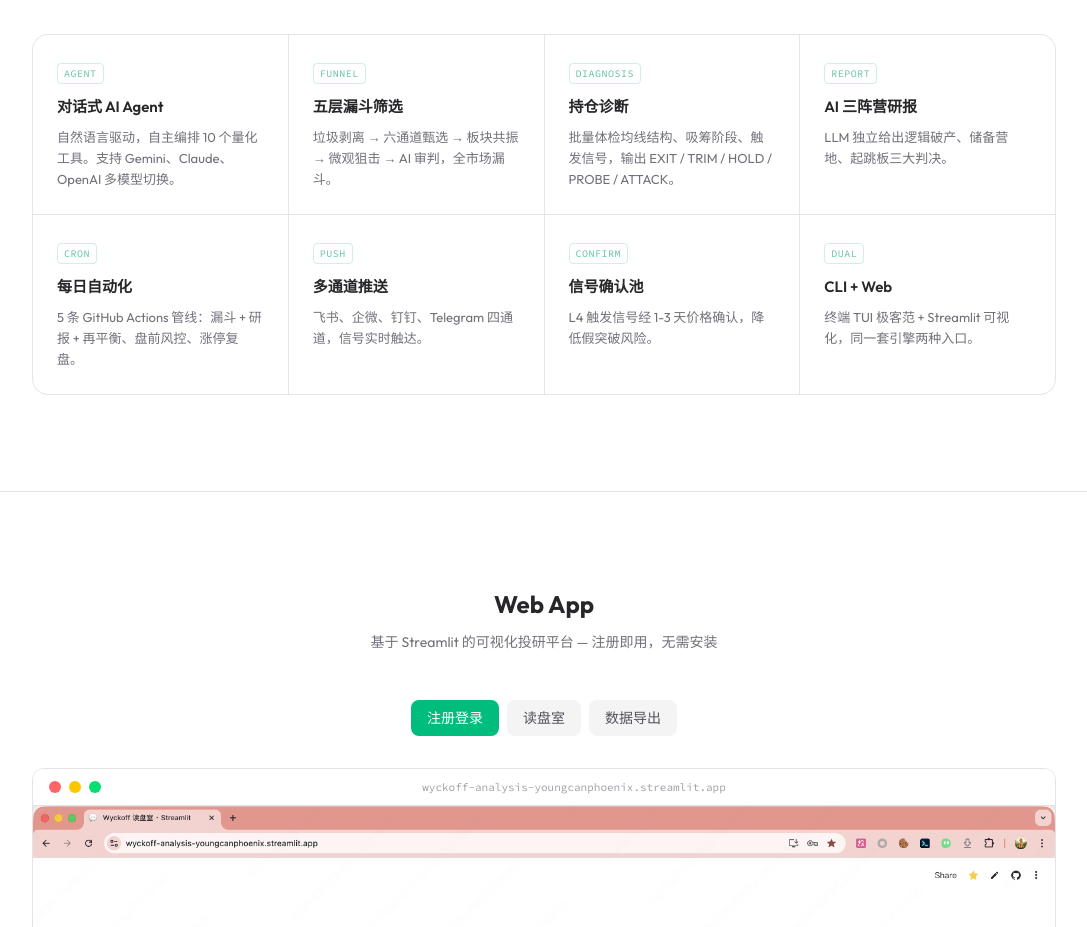
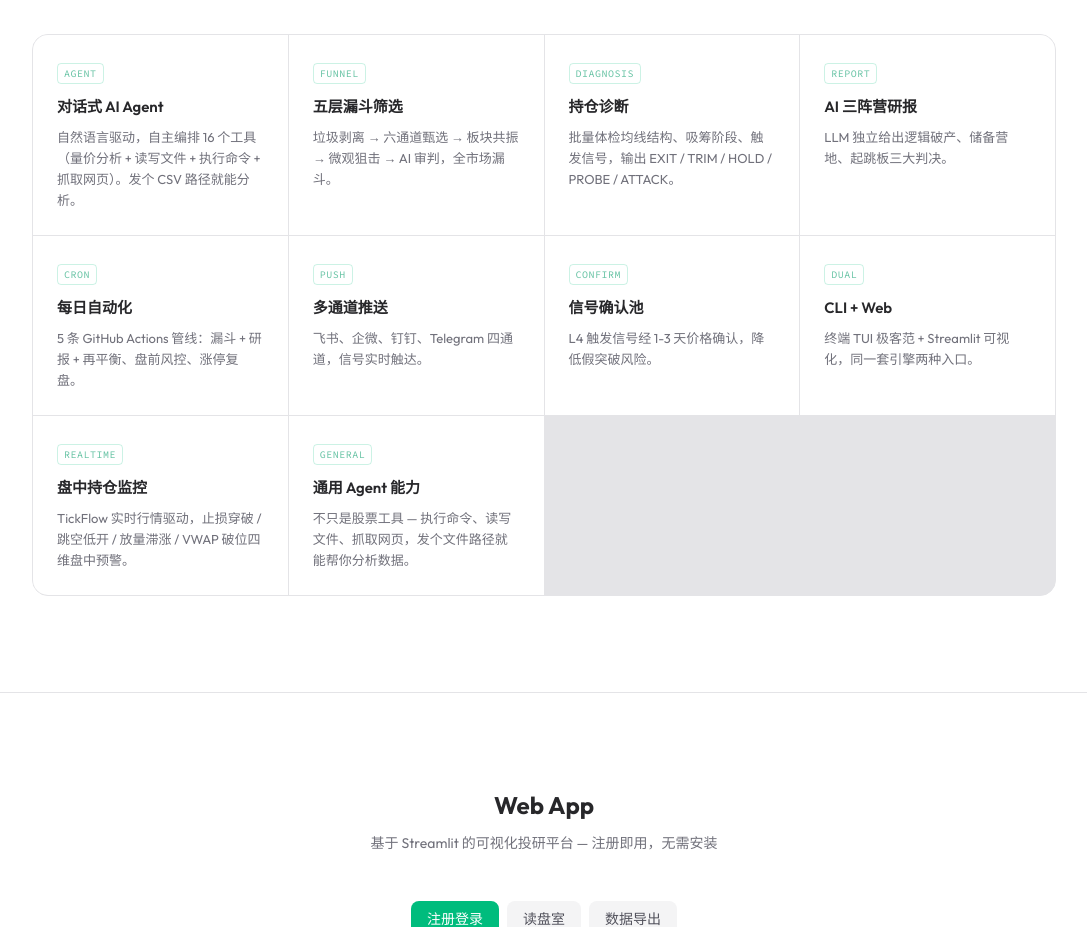
Before and after one commit to YoungCan-Wang/wyckoff-homepage, a React (Vite) app: page / in a window 1280 px wide. Shown: the part 940-1867 px from the top of the page, without its empty margins (96-1183 px from the left). Built offline with nearby package versions, Linux system fonts and the light colour scheme.

Commit message:
feat: add intraday monitor and general agent feature cards
Co-Authored-By: Claude Opus 4 <noreply@anthropic.com>

```diff
--- a/src/i18n/index.ts
+++ b/src/i18n/index.ts
@@ -13,7 +13,7 @@ export const zh = {
   features: {
     label: '核心能力',
     items: [
-      { tag: 'Agent', title: '对话式 AI Agent', desc: '自然语言驱动，自主编排 10 个量化工具。支持 Gemini、Claude、OpenAI 多模型切换。' },
+      { tag: 'Agent', title: '对话式 AI Agent', desc: '自然语言驱动，自主编排 16 个工具（量价分析 + 读写文件 + 执行命令 + 抓取网页）。发个 CSV 路径就能分析。' },
       { tag: 'Funnel', title: '五层漏斗筛选', desc: '垃圾剥离 → 六通道甄选 → 板块共振 → 微观狙击 → AI 审判，全市场漏斗。' },
       { tag: 'Diagnosis', title: '持仓诊断', desc: '批量体检均线结构、吸筹阶段、触发信号，输出 EXIT / TRIM / HOLD / PROBE / ATTACK。' },
       { tag: 'Report', title: 'AI 三阵营研报', desc: 'LLM 独立给出逻辑破产、储备营地、起跳板三大判决。' },
@@ -21,6 +21,8 @@ export const zh = {
       { tag: 'Push', title: '多通道推送', desc: '飞书、企微、钉钉、Telegram 四通道，信号实时触达。' },
       { tag: 'Confirm', title: '信号确认池', desc: 'L4 触发信号经 1-3 天价格确认，降低假突破风险。' },
       { tag: 'Dual', title: 'CLI + Web', desc: '终端 TUI 极客范 + Streamlit 可视化，同一套引擎两种入口。' },
+      { tag: 'Realtime', title: '盘中持仓监控', desc: 'TickFlow 实时行情驱动，止损穿破 / 跳空低开 / 放量滞涨 / VWAP 破位四维盘中预警。' },
+      { tag: 'General', title: '通用 Agent 能力', desc: '不只是股票工具 — 执行命令、读写文件、抓取网页，发个文件路径就能帮你分析数据。' },
     ],
   },
   webapp: {
@@ -138,7 +140,7 @@ export const en: typeof zh = {
   features: {
     label: 'Key Features',
     items: [
-      { tag: 'Agent', title: 'Conversational AI Agent', desc: 'Natural language driven, autonomously orchestrates 10 quant tools. Multi-LLM: Gemini, Claude, OpenAI.' },
+      { tag: 'Agent', title: 'Conversational AI Agent', desc: 'Natural language driven, orchestrates 16 tools (quant analysis + file I/O + shell exec + web fetch). Drop a CSV path and it analyzes.' },
       { tag: 'Funnel', title: 'Five-Layer Funnel', desc: 'Garbage filter → Six channels → Sector resonance → Micro triggers → AI verdict. Full-market funnel.' },
       { tag: 'Diagnosis', title: 'Portfolio Diagnosis', desc: 'Batch health check: MA structure, accumulation phase, triggers. Outputs EXIT / TRIM / HOLD / PROBE / ATTACK.' },
       { tag: 'Report', title: 'AI Three-Camp Reports', desc: 'LLM renders three verdicts: Logic Bankrupt, Reserve Camp, Springboard.' },
@@ -146,6 +148,8 @@ export const en: typeof zh = {
       { tag: 'Push', title: 'Multi-Channel Push', desc: 'Feishu, WeCom, DingTalk, Telegram — signals delivered in real time.' },
       { tag: 'Confirm', title: 'Signal Confirmation', desc: 'L4 triggers require 1-3 day price confirmation, reducing false breakout risk.' },
       { tag: 'Dual', title: 'CLI + Web', desc: 'Terminal TUI for power users + Streamlit Web for visualization. Same engine, two entry points.' },
+      { tag: 'Realtime', title: 'Intraday Monitor', desc: 'TickFlow real-time quotes: stop-loss breach / gap-down / volume stall / VWAP breakdown — four-dimensional intraday alerts.' },
+      { tag: 'General', title: 'General Agent', desc: 'Not just stock tools — exec commands, read/write files, fetch web pages. Drop a file path and it analyzes your data.' },
     ],
   },
   webapp: {
```
